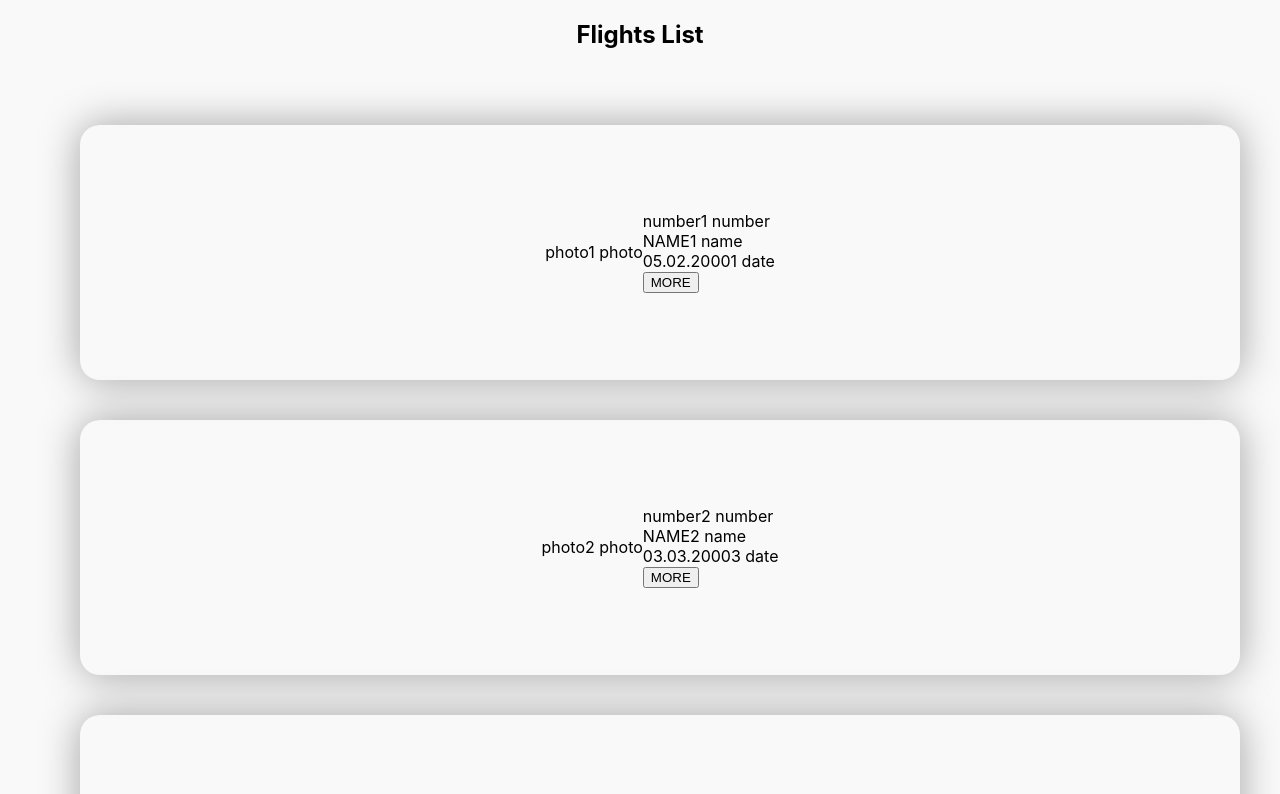
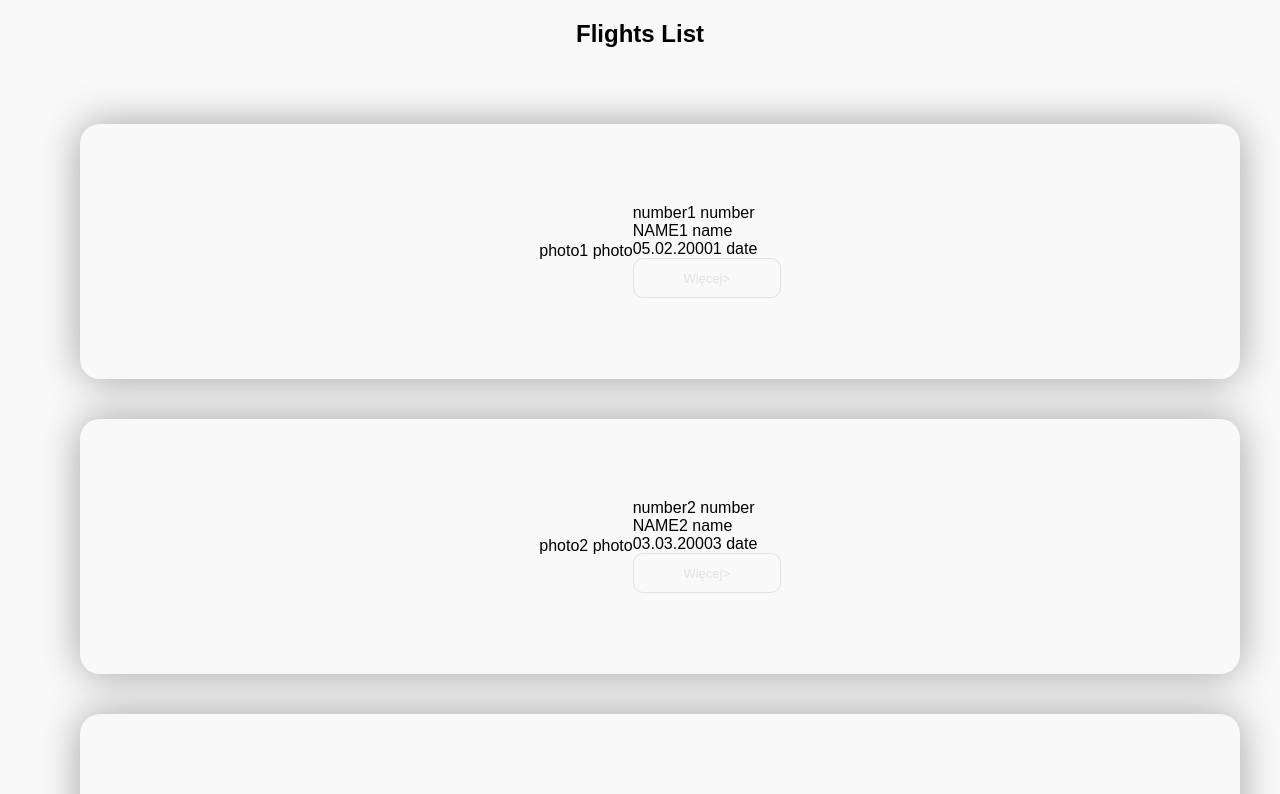
Before and after one commit to karolinaskorupska/cloudservices, a React (Create React App) app: page / in a window 1280 px wide. Shown: the top 794 px of the page. Built offline with nearby package versions, Linux system fonts and the light colour scheme.

Commit message:
styles cd

```diff
--- a/src/Root.js
+++ b/src/Root.js
@@ -1,6 +1,7 @@
 import React from 'react';
 import FlightsList from 'components/FlightsList/FlightsList';
 import styled from 'styled-components';
+import { GlobalStyles } from 'assets/styles/globalStyles';
 
 const Wrapper = styled.div`
   background-color: rgba(249, 249, 249, 1);
@@ -11,9 +12,12 @@ const Wrapper = styled.div`
 `;
 
 const Root = () => (
-  <Wrapper>
-    <FlightsList />
-  </Wrapper>
+  <>
+    <GlobalStyles />
+    <Wrapper>
+      <FlightsList />
+    </Wrapper>
+  </>
 );
 
 export default Root;
--- /dev/null
+++ b/src/assets/styles/globalStyles.js
@@ -0,0 +1,21 @@
+import { createGlobalStyle } from 'styled-components';
+
+export const GlobalStyles = createGlobalStyle`
+@import url('https://fonts.googleapis.com/css2?family=Montserrat:wght@100;300;500;700&family=Quicksand:wght@300;400&family=Zen+Maru+Gothic:wght@300&display=swap');
+
+html {
+    box-sizing: border-box;
+}
+
+*, *::after, *::before {
+    box-sizing: inherit;
+}
+
+body {
+    font-family: 'Montserrat', sans-serif;
+}
+
+button, a {
+    font-family: 'Arial', sans-serif;
+}
+`;
--- /dev/null
+++ b/src/assets/styles/theme.js
@@ -0,0 +1,13 @@
+export const theme = {
+  colors: {
+    bkgColor: 'rgba(249, 249, 249, 1)',
+    buttonBkg: 'rgba(249, 249, 249, 1)',
+    buttonBorder: 'rgb(227, 225, 225)',
+    lightblue: 'lightblue',
+  },
+  fontSize: {
+    smallFont: '14px',
+    mediumFont: '16px',
+    largeFont: '18px',
+  },
+};
--- a/src/components/FlightsListItem/FlightsListItem.js
+++ b/src/components/FlightsListItem/FlightsListItem.js
@@ -1,6 +1,7 @@
 import React from 'react';
 import PropTypes from 'prop-types';
 import styled from 'styled-components';
+import ButtonMore from 'components/buttons/ButtonMore';
 
 // const LargeDispayWidth = '1160px';
 // const PortraitTabletWidth = '728px';
@@ -32,7 +33,7 @@ const FlightsListItem = ({ flightData: { flightDate, flightMainPhoto = 'no photo
       <div className="flightNumber">{flightNumber} number</div>
       <div className="flightName">{flightName} name</div>
       <div className="flightDate">{flightDate} date</div>
-      <button className="buttonMore">MORE</button>
+      <ButtonMore />
     </div>
   </Element>
 );
--- /dev/null
+++ b/src/components/buttons/ButtonMore.js
@@ -0,0 +1,25 @@
+import React from 'react';
+import styled from 'styled-components';
+
+const StyledButton = styled.button`
+  width: 148px;
+  height: 40px;
+  overflow: hidden;
+  border: 1px solid rgba(227, 225, 225, 1);
+  background-color: rgba(249, 249, 249, 1);
+  border-radius: 10px;
+  color: rgb(227, 225, 225);
+  font-family: 'ArialMT', 'Arial', sans-serif;
+  font-size: 13px;
+  font-weight: 400;
+  text-align: center;
+  cursor: pointer;
+  &:hover {
+    border-color: lightblue;
+    color: lightblue;
+  }
+`;
+
+const ButtonMore = () => <StyledButton className="buttonMore">Więcej></StyledButton>;
+
+export default ButtonMore;
```
Also changed, not shown: src/assets/logo.svg (deleted).
